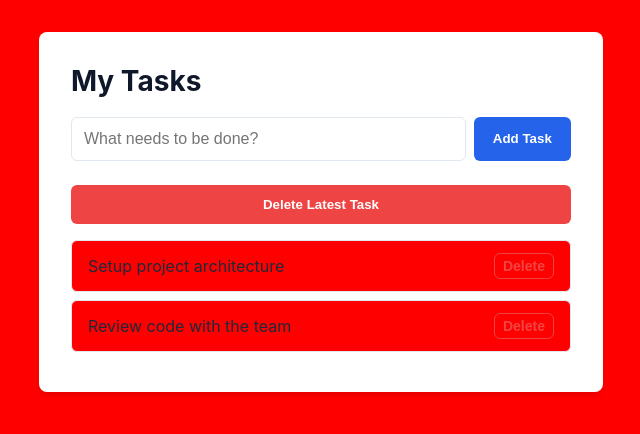
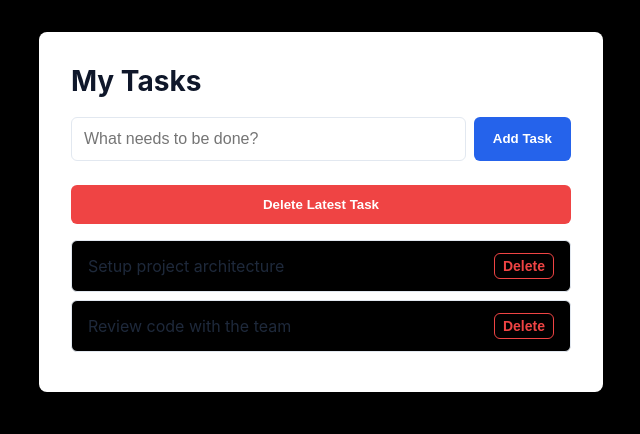
Before and after one commit to siddharth-hg/EvalAI-testing, a Flask app: page / in a window 1280 px wide. Shown: the top 434 px of the page, without its empty margins (319-959 px from the left). Run offline with Flask 3, Linux system fonts and the light colour scheme.

Commit message:
Change background color back to black (#000000)

```diff
--- a/templates/index.html
+++ b/templates/index.html
@@ -7,7 +7,7 @@
     <style>
         :root {
             --primary: #2563eb;
-            --background: #ff0000;
+            --background: #000000;
             --surface: #ffffff;
             --text: #1e293b;
             --border: #e2e8f0;
```
